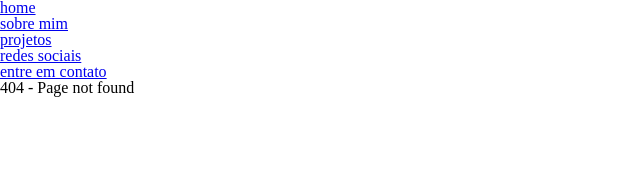
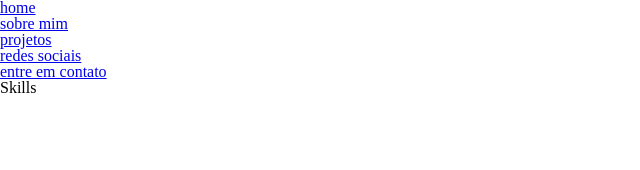
Before and after one commit to GuilhermeSoaresGarcia/portfolio, a Next.js app: page /skills in a window 1280 px wide. Before the commit this address had no page. Shown: the top 170 px of the page, without its empty margins (0-640 px from the left). Built offline with nearby package versions, Linux system fonts and the light colour scheme.

Commit message:
feat: criada a página skills

```diff
--- /dev/null
+++ b/app/skills/page.tsx
@@ -0,0 +1,5 @@
+export default function Skills() {
+  return (
+    <h1>Skills</h1>
+  )
+}
```
